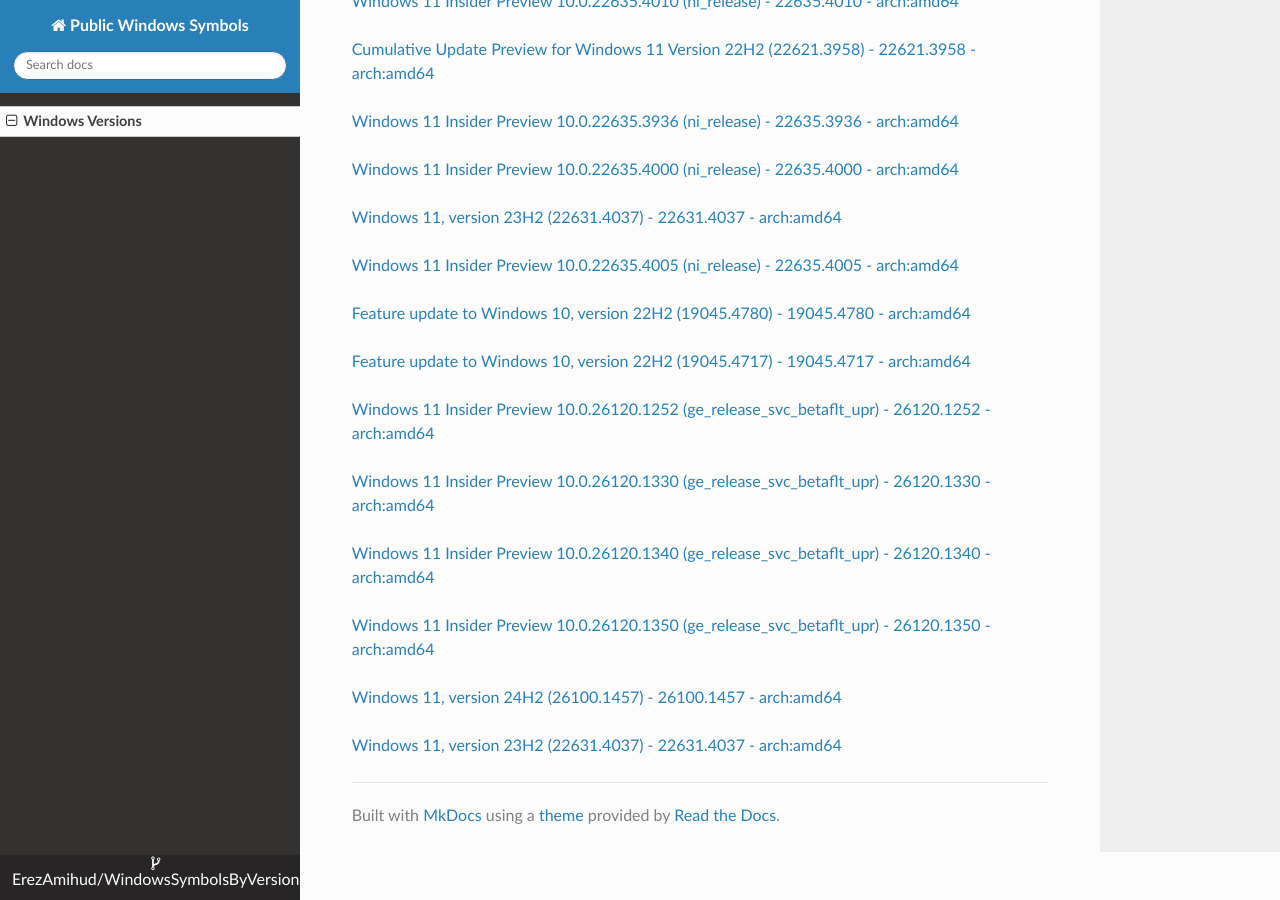
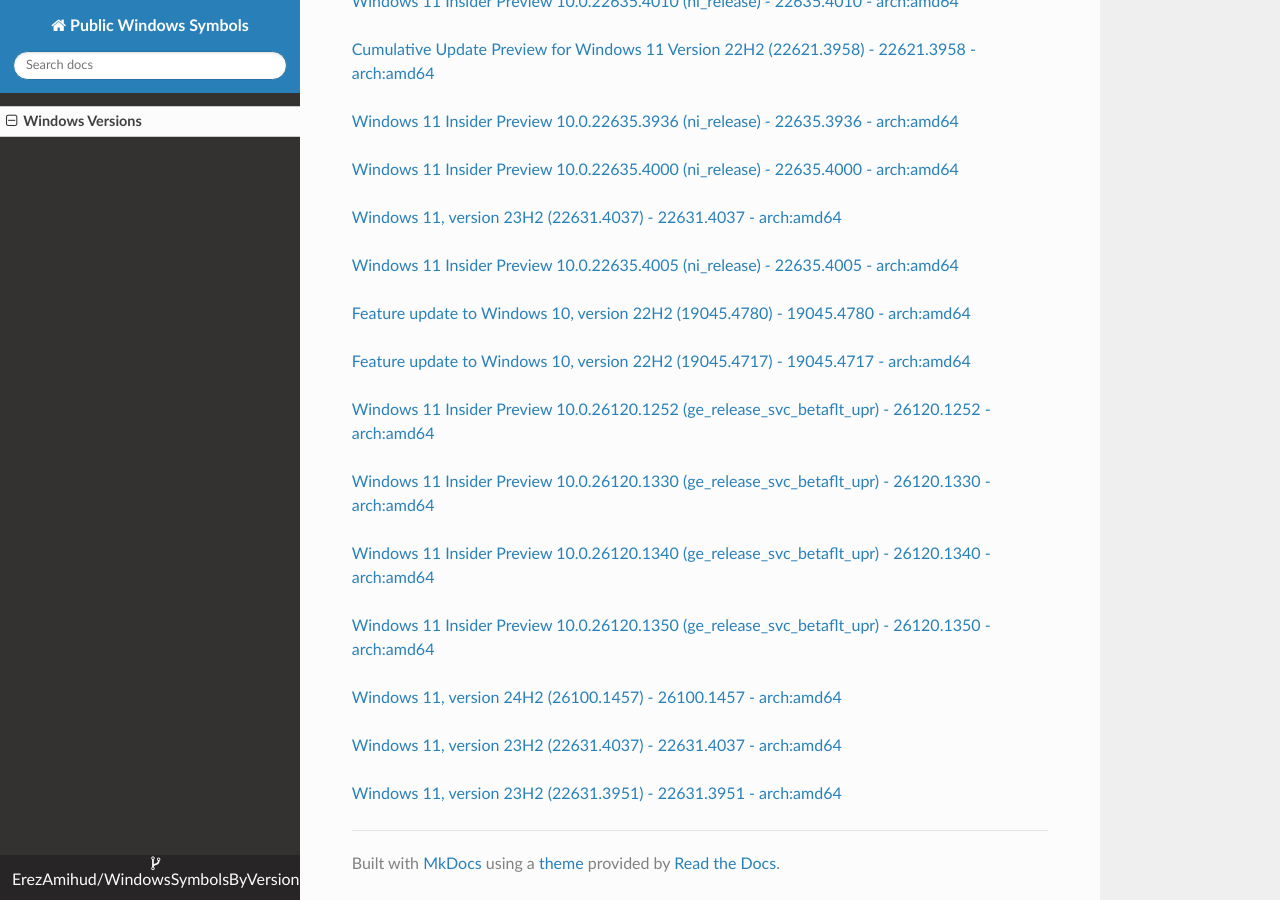
Before and after one commit to ErezAmihud/WindowsSymbolsByVersion, an MkDocs documentation site: the page built from docs/index.md, in a window 1280 px wide and 900 px high, scrolled down 9173 px. Built offline with MkDocs 1.6.1, drawn with Linux system fonts in a browser that asks for light colours; nearby versions of some CDN libraries.

Commit message:
Automated commit, add manifest for 7a87ae9d-1431-4eeb-a010-e7e3260058ad

```diff
--- a/docs/index.md
+++ b/docs/index.md
@@ -469,3 +469,6 @@
 
 
 [Windows 11, version 23H2 (22631.4037) - 22631.4037 - arch:amd64](https://github.com/ErezAmihud/WindowsSymbolsByVersion/blob/main/manifests/b81608e0-6b51-4771-affc-ce14dba2ca83.manifest)
+
+
+[Windows 11, version 23H2 (22631.3951) - 22631.3951 - arch:amd64](https://github.com/ErezAmihud/WindowsSymbolsByVersion/blob/main/manifests/7a87ae9d-1431-4eeb-a010-e7e3260058ad.manifest)
```
Also changed, not shown: process_builds.json (+1 -1 lines), 1 other file.
